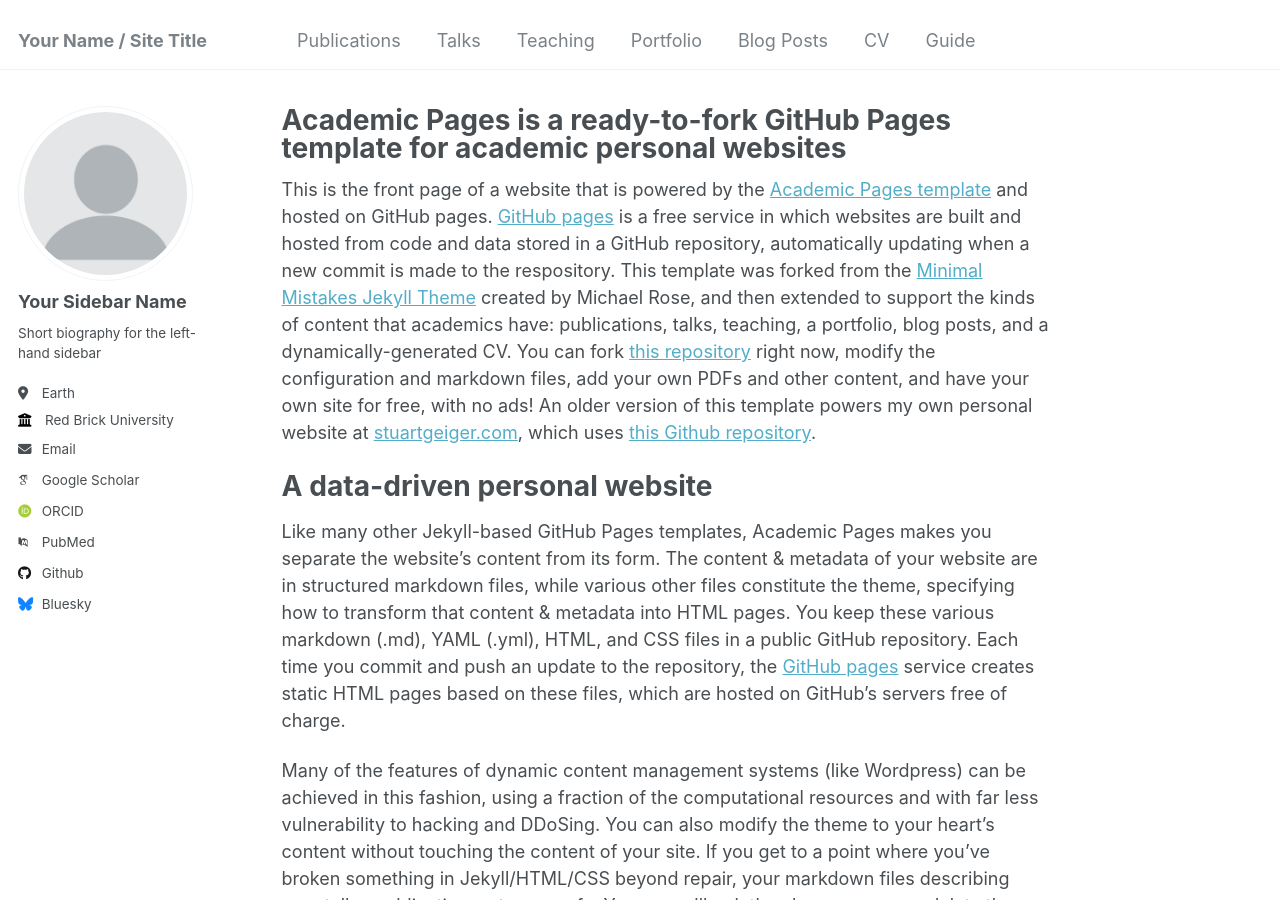
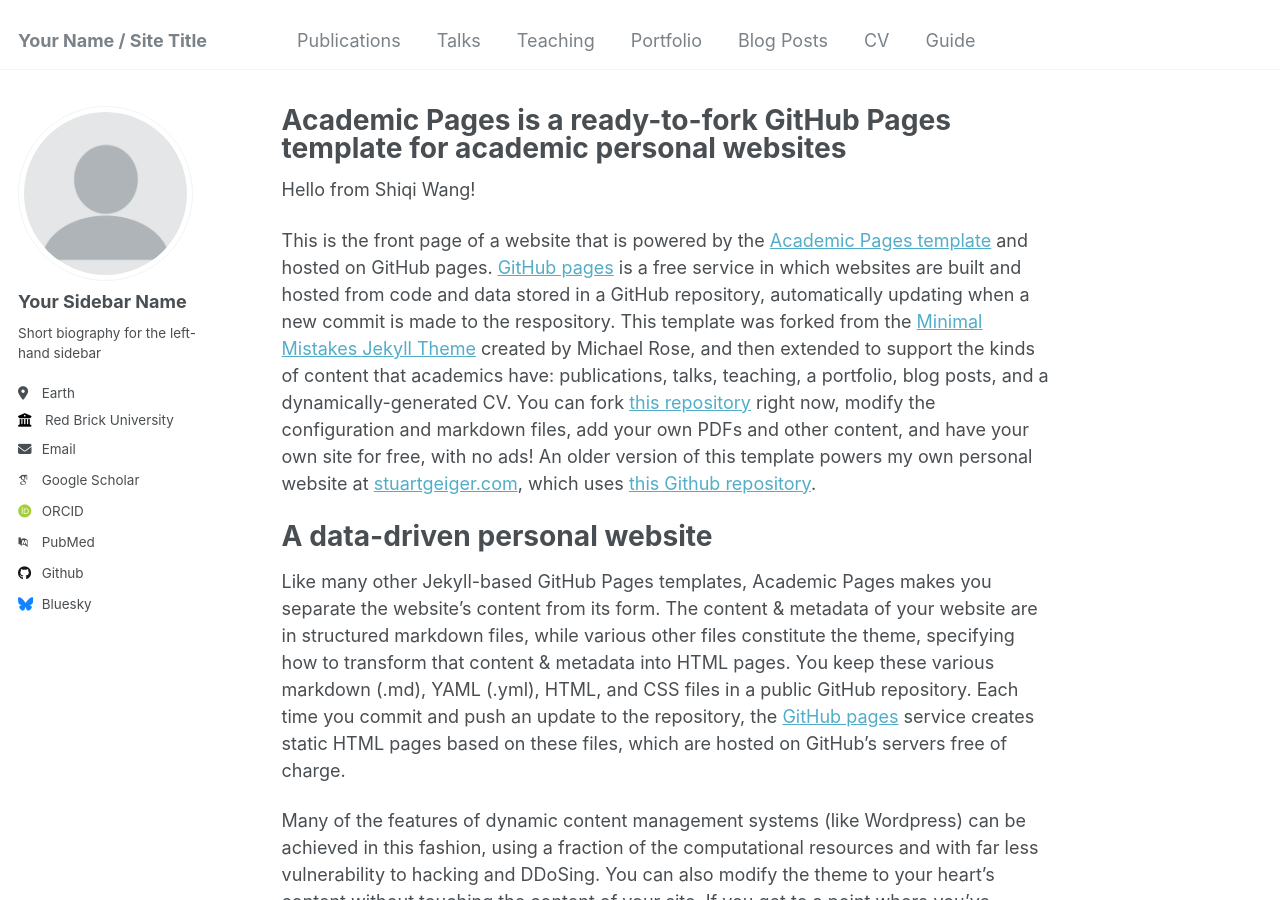
Before and after one commit to wsqstar/academicpage, a Jekyll site: the page built from _pages/about.md, in a window 1280 px wide and 900 px high. Built offline with Jekyll 4.4.1, drawn with Linux system fonts in a browser that asks for light colours; some web fonts are replaced.

Commit message:
hello from shiqi wang

```diff
--- a/_pages/about.md
+++ b/_pages/about.md
@@ -6,6 +6,7 @@ redirect_from:
   - /about/
   - /about.html
 ---
+Hello from Shiqi Wang!
 
 This is the front page of a website that is powered by the [Academic Pages template](https://github.com/academicpages/academicpages.github.io) and hosted on GitHub pages. [GitHub pages](https://pages.github.com) is a free service in which websites are built and hosted from code and data stored in a GitHub repository, automatically updating when a new commit is made to the respository. This template was forked from the [Minimal Mistakes Jekyll Theme](https://mmistakes.github.io/minimal-mistakes/) created by Michael Rose, and then extended to support the kinds of content that academics have: publications, talks, teaching, a portfolio, blog posts, and a dynamically-generated CV. You can fork [this repository](https://github.com/academicpages/academicpages.github.io) right now, modify the configuration and markdown files, add your own PDFs and other content, and have your own site for free, with no ads! An older version of this template powers my own personal website at [stuartgeiger.com](http://stuartgeiger.com), which uses [this Github repository](https://github.com/staeiou/staeiou.github.io).
 
```
